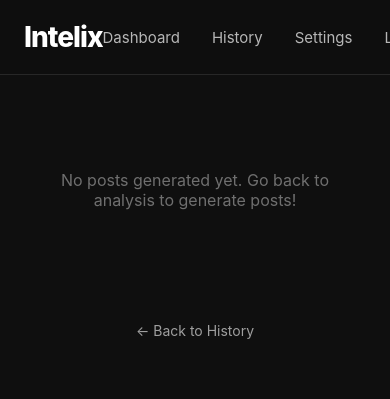
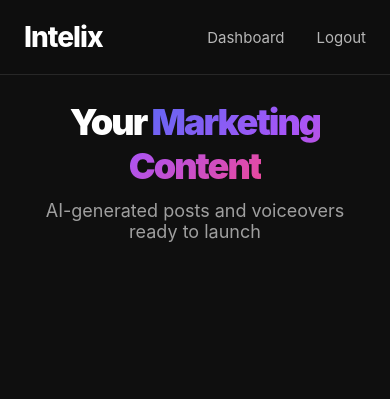
Before and after one commit to vedpalsodkar988-tech/Intelix-V2, a Flask app: page /marketing in a window 390 px wide. Shown: the top 399 px of the page. Run offline with Flask 3, Linux system fonts and the light colour scheme; the visitor is signed in with stand-in values (Sample User, id 1); some libraries are stand-ins or nearby versions.

Commit message:
Update marketing.html

```diff
--- a/templates/marketing.html
+++ b/templates/marketing.html
@@ -67,55 +67,102 @@
         .container {
             max-width: 1200px;
             margin: 0 auto;
-            padding: 100px 40px 80px;
+            padding: 120px 40px 80px;
         }
 
-        .posts-counter {
-            background: rgba(99, 102, 241, 0.1);
-            border: 1px solid rgba(99, 102, 241, 0.3);
-            border-radius: 12px;
-            padding: 12px 20px;
-            margin-bottom: 30px;
+        .header {
             text-align: center;
-            font-size: 14px;
+            margin-bottom: 60px;
+        }
+
+        .header h1 {
+            font-size: 48px;
+            font-weight: 900;
+            margin-bottom: 12px;
+            letter-spacing: -2px;
+        }
+
+        .gradient-text {
+            background: linear-gradient(135deg, #6366F1 0%, #A855F7 50%, #EC4899 100%);
+            -webkit-background-clip: text;
+            -webkit-text-fill-color: transparent;
+            background-clip: text;
+        }
+
+        .header p {
+            font-size: 18px;
+            color: rgba(255, 255, 255, 0.6);
+        }
+
+        .idea-summary {
+            background: rgba(255, 255, 255, 0.03);
+            border: 1px solid rgba(255, 255, 255, 0.1);
+            border-radius: 16px;
+            padding: 28px;
+            margin-bottom: 50px;
+        }
+
+        .idea-summary h3 {
+            font-size: 16px;
+            color: rgba(255, 255, 255, 0.6);
+            margin-bottom: 12px;
+            font-weight: 600;
+        }
+
+        .idea-summary p {
+            font-size: 17px;
+            line-height: 1.6;
             color: rgba(255, 255, 255, 0.9);
         }
 
-        .posts-counter strong {
-            color: #6366F1;
+        /* Section Headers */
+        .section-header {
+            text-align: center;
+            margin: 60px 0 40px;
+        }
+
+        .section-header h2 {
+            font-size: 36px;
+            font-weight: 900;
+            margin-bottom: 8px;
+        }
+
+        .section-header p {
+            color: rgba(255, 255, 255, 0.6);
             font-size: 16px;
         }
 
+        /* LinkedIn Posts Section */
         .posts-grid {
             display: grid;
             grid-template-columns: repeat(auto-fit, minmax(350px, 1fr));
-            gap: 24px;
-            margin-bottom: 40px;
+            gap: 28px;
+            margin-bottom: 80px;
         }
 
         .post-card {
             background: rgba(255, 255, 255, 0.03);
             border: 1px solid rgba(255, 255, 255, 0.1);
             border-radius: 16px;
-            padding: 28px;
+            padding: 32px;
             transition: all 0.3s;
         }
 
         .post-card:hover {
             background: rgba(255, 255, 255, 0.05);
             border-color: rgba(99, 102, 241, 0.3);
-            transform: translateY(-2px);
+            transform: translateY(-4px);
         }
 
         .post-header {
             display: flex;
             justify-content: space-between;
             align-items: center;
-            margin-bottom: 16px;
+            margin-bottom: 20px;
         }
 
         .post-title {
-            font-size: 15px;
+            font-size: 16px;
             font-weight: 700;
             color: #6366F1;
         }
@@ -215,53 +329,19 @@
             left: -9999px;
         }
 
-        .success-message, .error-message {
-            padding: 10px 14px;
-            border-radius: 8px;
-            margin-top: 10px;
-            font-size: 12px;
-            display: none;
-        }
-
-        .success-message {
-            background: rgba(34, 197, 94, 0.1);
-            border: 1px solid rgba(34, 197, 94, 0.3);
-            color: #22C55E;
-        }
-
-        .error-message {
-            background: rgba(239, 68, 68, 0.1);
-            border: 1px solid rgba(239, 68, 68, 0.3);
-            color: #EF4444;
-        }
-
         .back-link {
             text-align: center;
-            margin-top: 30px;
+            margin-top: 40px;
         }
 
         .back-link a {
             color: rgba(255, 255, 255, 0.6);
             text-decoration: none;
-            font-size: 14px;
+            font-size: 15px;
         }
 
         .back-link a:hover {
             color: #FFFFFF;
-        }
-
-        .spinner {
-            display: inline-block;
-            width: 12px;
-            height: 12px;
-            border: 2px solid rgba(255, 255, 255, 0.3);
-            border-top-color: white;
-            border-radius: 50%;
-            animation: spin 0.8s linear infinite;
-        }
-
-        @keyframes spin {
-            to { transform: rotate(360deg); }
         }
 
         @media (max-width: 768px) {
@@ -270,7 +350,11 @@
             }
 
             .container {
-                padding: 90px 24px 60px;
+                padding: 100px 24px 60px;
+            }
+
+            .header h1 {
+                font-size: 36px;
             }
 
             .posts-grid {
@@ -284,175 +368,12 @@
         <div class="logo">Intelix</div>
         <div class="nav-right">
             <a href="/dashboard">Dashboard</a>
-            <a href="/validations">History</a>
-            <a href="/settings">Settings</a>
             <a href="/logout">Logout</a>
         </div>
     </nav>
 
     <div class="container">
-        {% if posts %}
-        <div class="posts-counter">
-            Posts used this month: <strong>{{ posts_used }}/{{ posts_limit }}</strong>
+        <div class="header">
+            <h1>Your <span class="gradient-text">Marketing Content</span></h1>
+            <p>AI-generated posts and voiceovers ready to launch</p>
         </div>
-
-        <div class="posts-grid">
-            <!-- Post 1 -->
-            <div class="post-card">
-                <div class="post-header">
-                    <span class="post-title">{{ posts.post1.title }}</span>
-                    <span class="post-badge">LinkedIn</span>
-                </div>
-                <div class="post-content">{{ posts.post1.content }}</div>
-                <div class="post-actions">
-                    <button class="btn-copy" onclick="copyToClipboard('post1')">
-                        📋 Copy
-                    </button>
-                    {% if linkedin_connected %}
-                    <button class="btn-post" onclick="postToLinkedIn('post1', this)" {% if posts_used >= posts_limit %}disabled{% endif %}>
-                        <span class="post-text">📱 Post to LinkedIn</span>
-                    </button>
-                    {% else %}
-                    <a href="/settings" class="btn-connect">
-                        🔗 Connect LinkedIn
-                    </a>
-                    {% endif %}
-                    <textarea id="post1" class="hidden-textarea">{{ posts.post1.content }}</textarea>
-                </div>
-                <div class="success-message" id="success-post1"></div>
-                <div class="error-message" id="error-post1"></div>
-            </div>
-
-            <!-- Post 2 -->
-            <div class="post-card">
-                <div class="post-header">
-                    <span class="post-title">{{ posts.post2.title }}</span>
-                    <span class="post-badge">LinkedIn</span>
-                </div>
-                <div class="post-content">{{ posts.post2.content }}</div>
-                <div class="post-actions">
-                    <button class="btn-copy" onclick="copyToClipboard('post2')">
-                        📋 Copy
-                    </button>
-                    {% if linkedin_connected %}
-                    <button class="btn-post" onclick="postToLinkedIn('post2', this)" {% if posts_used >= posts_limit %}disabled{% endif %}>
-                        <span class="post-text">📱 Post to LinkedIn</span>
-                    </button>
-                    {% else %}
-                    <a href="/settings" class="btn-connect">
-                        🔗 Connect LinkedIn
-                    </a>
-                    {% endif %}
-                    <textarea id="post2" class="hidden-textarea">{{ posts.post2.content }}</textarea>
-                </div>
-                <div class="success-message" id="success-post2"></div>
-                <div class="error-message" id="error-post2"></div>
-            </div>
-
-            <!-- Post 3 -->
-            <div class="post-card">
-                <div class="post-header">
-                    <span class="post-title">{{ posts.post3.title }}</span>
-                    <span class="post-badge">LinkedIn</span>
-                </div>
-                <div class="post-content">{{ posts.post3.content }}</div>
-                <div class="post-actions">
-                    <button class="btn-copy" onclick="copyToClipboard('post3')">
-                        📋 Copy
-                    </button>
-                    {% if linkedin_connected %}
-                    <button class="btn-post" onclick="postToLinkedIn('post3', this)" {% if posts_used >= posts_limit %}disabled{% endif %}>
-                        <span class="post-text">📱 Post to LinkedIn</span>
-                    </button>
-                    {% else %}
-                    <a href="/settings" class="btn-connect">
-                        🔗 Connect LinkedIn
-                    </a>
-                    {% endif %}
-                    <textarea id="post3" class="hidden-textarea">{{ posts.post3.content }}</textarea>
-                </div>
-                <div class="success-message" id="success-post3"></div>
-                <div class="error-message" id="error-post3"></div>
-            </div>
-        </div>
-
-        {% else %}
-        <div style="text-align: center; padding: 80px 20px; color: rgba(255, 255, 255, 0.4);">
-            <p>No posts generated yet. Go back to analysis to generate posts!</p>
-        </div>
-        {% endif %}
-
-        <div class="back-link">
-            <a href="/validations">← Back to History</a>
-        </div>
-    </div>
-
-    <script>
-        function copyToClipboard(elementId) {
-            const copyText = document.getElementById(elementId);
-            copyText.select();
-            copyText.setSelectionRange(0, 99999);
-            document.execCommand("copy");
-
-            const successDiv = document.getElementById('success-' + elementId);
-            successDiv.textContent = '✓ Copied to clipboard!';
-            successDiv.style.display = 'block';
-
-            setTimeout(() => {
-                successDiv.style.display = 'none';
-            }, 3000);
-        }
-
-        async function postToLinkedIn(postId, button) {
-            const content = document.getElementById(postId).value;
-            const originalHTML = button.innerHTML;
-
-            button.disabled = true;
-            button.innerHTML = '<span class="spinner"></span> Posting...';
-
-            try {
-                const response = await fetch('/post/linkedin', {
-                    method: 'POST',
-                    headers: {
-                        'Content-Type': 'application/x-www-form-urlencoded',
-                    },
-                    body: 'content=' + encodeURIComponent(content)
-                });
-
-                const data = await response.json();
-
-                if (response.ok) {
-                    const successDiv = document.getElementById('success-' + postId);
-                    successDiv.textContent = `✓ Posted to LinkedIn! (${data.posts_remaining} posts remaining)`;
-                    successDiv.style.display = 'block';
-
-                    updateCounter();
-
-                    setTimeout(() => {
-                        successDiv.style.display = 'none';
-                    }, 5000);
-                } else {
-                    throw new Error(data.error || 'Posting failed');
-                }
-            } catch (error) {
-                const errorDiv = document.getElementById('error-' + postId);
-                errorDiv.textContent = '✗ ' + error.message;
-                errorDiv.style.display = 'block';
-
-                setTimeout(() => {
-                    errorDiv.style.display = 'none';
-                }, 5000);
-            } finally {
-                button.disabled = false;
-                button.innerHTML = originalHTML;
-            }
-        }
-
-        function updateCounter() {
-            setTimeout(() => {
-                location.reload();
-            }, 2000);
-        }
-    </script>
-</body>
-</html>
```
Also changed, not shown: other parts of templates/marketing.html (+114 -47 lines).
